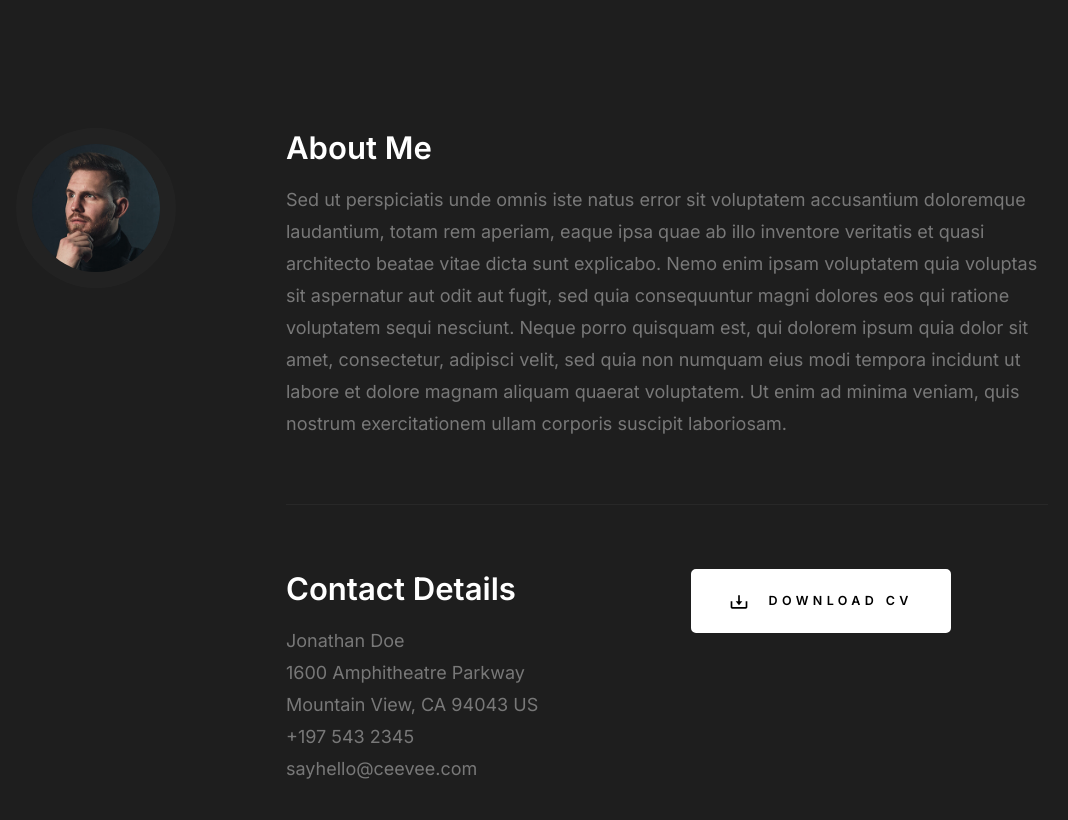
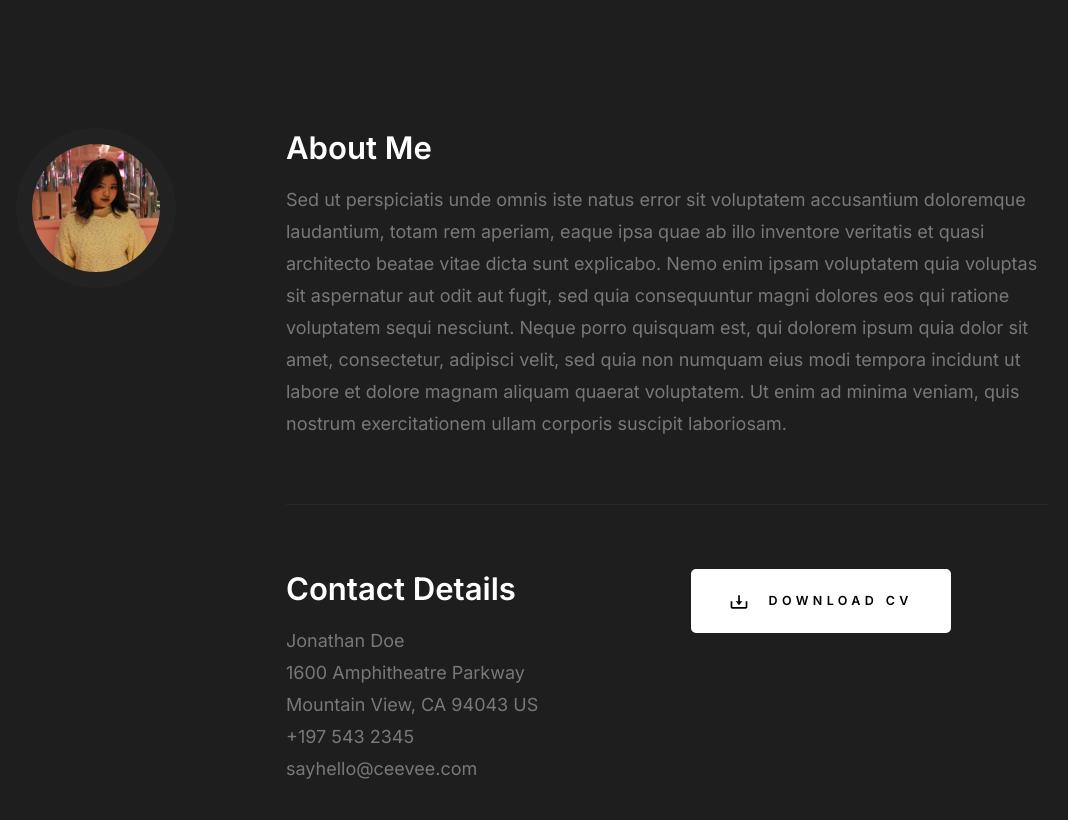
Before and after one commit to ellenajn21/Portofolio, a plain HTML site: page index.html in a window 1280 px wide. Shown: the part 880-1700 px from the top of the page, without its empty margins (108-1176 px from the left). Drawn offline with Linux system fonts and the light colour scheme.

Commit message:
Ganti Profile

```diff
--- a/index.html
+++ b/index.html
@@ -114,7 +114,7 @@
 
         <div class="row">
             <div class="column large-3 tab-12">
-                <img class="s-about__pic" src="images/avatars/user-06.jpg" alt="">
+                <img class="s-about__pic" src="images/Profile.JPG" alt="">
             </div>
             <div class="column large-9 tab-12 s-about__content">
                 <h3>About Me</h3>
```
Also changed, not shown: images/Profile.JPG (added).
